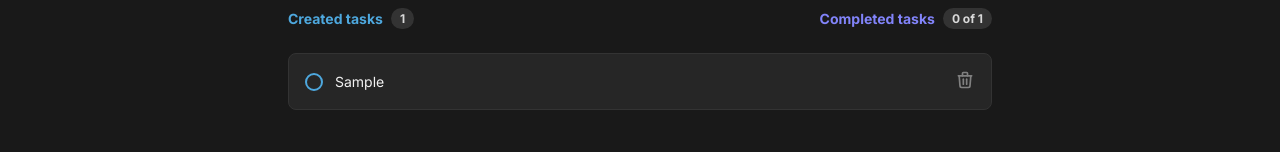
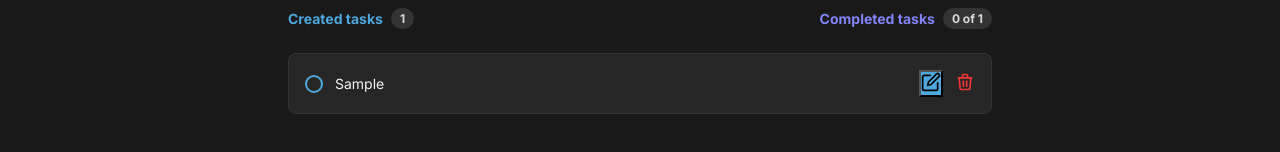
Before and after one commit to Garritha/my-react-task-list, a React (Vite) app: page / in a window 1280 px wide. Both pictures are taken after typing "Sample" into the empty fields and a click on the button "Created". Shown: the part 282-434 px from the top of the page. Built offline with nearby package versions, Linux system fonts and the light colour scheme.

Commit message:
actualizacion 2 icono editar y campo vacio

```diff
--- a/src/App.jsx
+++ b/src/App.jsx
@@ -7,6 +7,8 @@ const LOCAL_STORAGE_KEY = 'todo:tasks';
 
 function App() {
   const [tasks, setTasks] = useState([]);
+  const [taskTitle, setTaskTitle] = useState(""); // Nueva variable de estado para el título de la tarea
+
 
   function loadSavedTasks() {
     const saved = localStorage.getItem(LOCAL_STORAGE_KEY);
@@ -25,12 +27,31 @@ function App() {
   }, [])
 
   function addTask(taskTitle) {
-    setTasksAndSave([...tasks, {
-      id: crypto.randomUUID(),
-      title: taskTitle,
-      isCompleted: false
-    }]);
+   if (taskTitle.trim() !== "") { // Verificar si el título de la tarea no está vacío
+      const newTask = {
+        id: crypto.randomUUID(),
+        title: taskTitle,
+        isCompleted: false
+      };
+       setTasksAndSave([...tasks, newTask]);
+      setTaskTitle(""); // Restablecer el título de la tarea a una cadena vacía
+    }
   }
+
+  function editTaskById(taskId, newTitle) {
+    const updatedTasks = tasks.map(task =>{
+      if(task.id === taskId){
+        return {... task,
+          title: newTitle
+
+        };
+      }
+      return task
+    });
+    setTasksAndSave(updatedTasks);
+  }
+
+
 
   function deleteTaskById(taskId) {
     const newTasks = tasks.filter(task => task.id !== taskId);
@@ -57,7 +78,9 @@ function App() {
         tasks={tasks}
         onDelete={deleteTaskById}
         onComplete={toggleTaskCompletedById}
+         onEdit={editTaskById}
       />
+
     </>
   )
 }
--- a/src/components/Header/index.jsx
+++ b/src/components/Header/index.jsx
@@ -5,13 +5,17 @@ import { useState } from 'react';
 
 export function Header({ handleAddTask }) {
   const [title, setTitle] = useState('');
+  const [taskTitle, setTaskTitle] = useState(""); // Nueva variable de estado para el título de la tarea
+
 
   function handleSubmit(event) {
     event.preventDefault();
 
     handleAddTask(title);
-    setTitle('');
+    setTitle("");
   }
+  // Restablecer el título de la tarea a una cadena vacía
+
 
   function onChangeTitle(event) {
     setTitle(event.target.value);
--- a/src/components/Task/index.jsx
+++ b/src/components/Task/index.jsx
@@ -1,8 +1,16 @@
 import styles from './task.module.css';
 import { BsFillCheckCircleFill } from 'react-icons/bs';
-import { TbTrash } from 'react-icons/tb';
+import { TbTrash  } from 'react-icons/tb';
+import { FiEdit } from 'react-icons/fi';
 
-export function Task({ task, onDelete, onComplete }) {
+export function Task({ task, onDelete, onComplete, onEdit }) {
+  function handleEditClick() {
+    const newTitle = prompt("Ingrese el nuevo título de la tarea:");
+    if (newTitle !== null) {
+      onEdit(task.id, newTitle);
+    }
+  }
+
   return (
     <div className={styles.task}>
       <button className={styles.checkContainer} onClick={() => onComplete(task.id)}>
@@ -13,6 +21,8 @@ export function Task({ task, onDelete, onComplete }) {
         {task.title}
       </p>
 
+      <button className={styles.editBoton} onClick={handleEditClick}> <FiEdit size={20}/> </button>
+
       <button className={styles.deleteButton} onClick={() => onDelete(task.id)}>
         <TbTrash size={20} />
       </button>
--- a/src/components/Task/task.module.css
+++ b/src/components/Task/task.module.css
@@ -45,5 +45,10 @@ p.textCompleted {
 .deleteButton {
   background: none;
   border: none;
-  color: #808080;
+  color: #f03535;
 }
+
+.editBoton{
+
+    background:#4EA8DE;
+}
--- a/src/components/Tasks/index.jsx
+++ b/src/components/Tasks/index.jsx
@@ -1,10 +1,13 @@
 import { Task } from '../Task';
 import styles from './tasks.module.css';
 
-export function Tasks({ tasks, onDelete, onComplete }) {
+export function Tasks({ tasks, onDelete, onComplete, onEdit }) {
   const tasksQuantity = tasks.length;
   const completedTasks = tasks.filter(task => task.isCompleted).length;
 
+    function handleEdit(taskId, newTitle) {
+    onEdit(taskId, newTitle);
+  }
   return (
     <section className={styles.tasks}>
       <header className={styles.header}>
@@ -21,7 +24,7 @@ export function Tasks({ tasks, onDelete, onComplete }) {
 
       <div className={styles.list}>
         {tasks.map((task) => (
-          <Task key={task.id} task={task} onDelete={onDelete} onComplete={onComplete} />
+          <Task key={task.id} task={task} onDelete={onDelete} onComplete={onComplete} onEdit={handleEdit} />
         ))}
       </div>
     </section>
```
